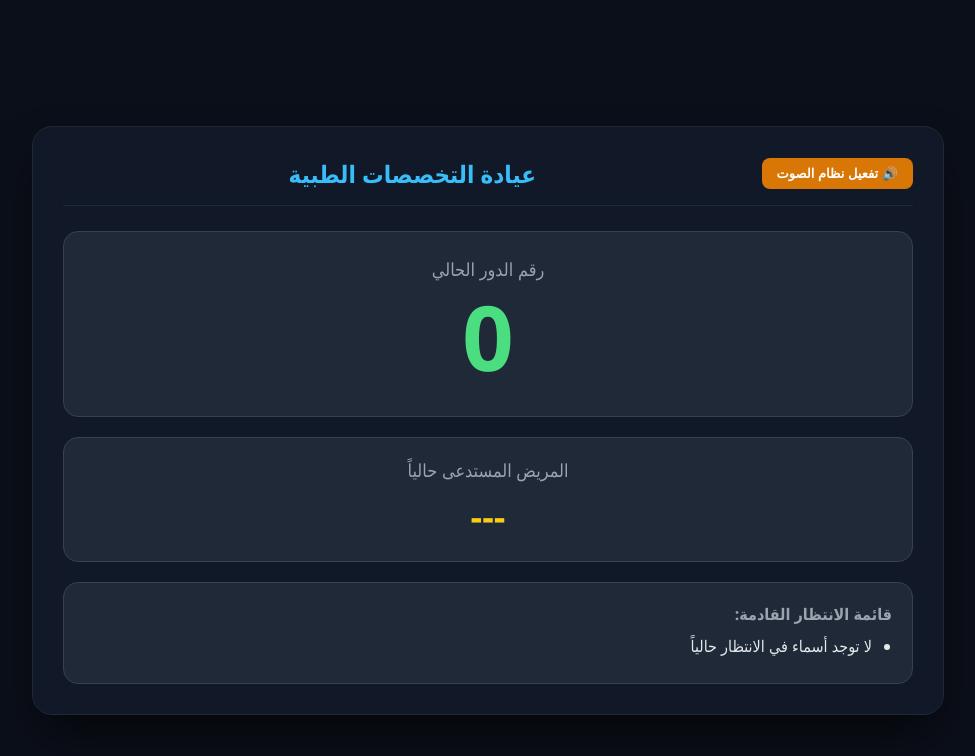
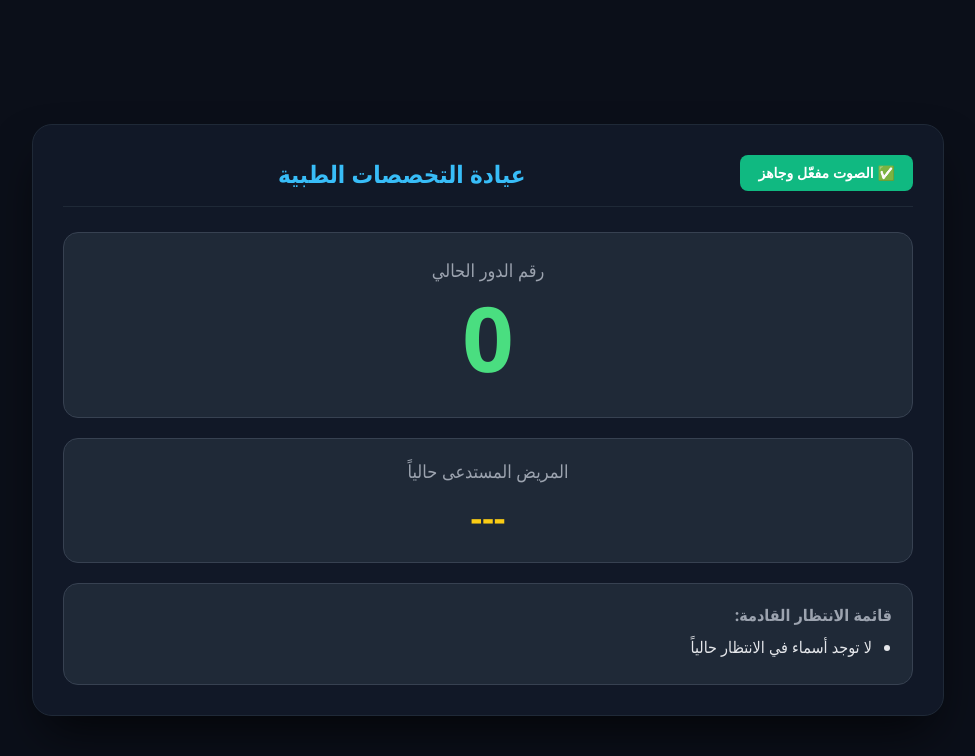
Before and after one commit to hassanbin660-svg/clinic_queue, a website: page index.html in a window 1280 px wide. Both pictures are taken after a click on the button "🔊 تفعيل نظام الصوت". Shown: the whole page, without its empty margins (152-1127 px from the left). Drawn offline with nearby package versions, Linux system fonts and the light colour scheme; no server answers.

Commit message:
Enhance audio features and update button behavior
Added audio functionality and improved button interaction.

```diff
--- a/index.html
+++ b/index.html
@@ -4,6 +4,7 @@
     <meta charset="UTF-8">
     <meta name="viewport" content="width=device-width, initial-scale=1.0">
     <title>شاشة الانتظار - عيادة التخصصات الطبية</title>
+    <!-- مكتبة Socket.io -->
     <script src="/socket.io/socket.io.js"></script>
     <style>
         body {
@@ -45,11 +46,15 @@
             background-color: #d97706;
             color: white;
             border: none;
-            padding: 8px 15px;
+            padding: 10px 18px;
             border-radius: 8px;
-            font-size: 13px;
+            font-size: 14px;
             cursor: pointer;
             font-weight: bold;
+            transition: background-color 0.3s;
+        }
+        .audio-btn:hover {
+            background-color: #b45309;
         }
         .current-box {
             background-color: #1f2937;
@@ -111,7 +116,7 @@
 
     <div class="main-container">
         <div class="header-section">
-            <button class="audio-btn" onclick="alert('تم تفعيل نظام الصوت بنجاح')">🔊 تفعيل نظام الصوت</button>
+            <button class="audio-btn" id="enableAudioBtn" onclick="enableAudio()">🔊 تفعيل نظام الصوت</button>
             <div class="clinic-title" id="clinicTitleDisplay">عيادة التخصصات الطبية</div>
         </div>
 
@@ -135,11 +140,37 @@
 
     <script>
         const socket = io();
+        let audioEnabled = false;
 
+        // تفعيل الصوت بلمسة مستخدم (لتجاوز حظر المتصفحات للتشغيل التلقائي)
+        function enableAudio() {
+            audioEnabled = true;
+            const btn = document.getElementById('enableAudioBtn');
+            btn.style.backgroundColor = '#10b981';
+            btn.innerText = '✅ الصوت مفعّل وجاهز';
+
+            // تجربة نطق وهمية لفتح قناة الصوت في المتصفح
+            speakText("تم تفعيل نظام الصوت بنجاح");
+        }
+
+        // دالة نطق الأرقام والأسماء صوتياً باللغة العربية
+        function speakText(text) {
+            if ('speechSynthesis' in window) {
+                window.speechSynthesis.cancel(); // إيقاف أي نطق سابق
+                const utterance = new SpeechSynthesisUtterance(text);
+                utterance.lang = 'ar-SA';
+                utterance.rate = 0.85; // سرعة هادئة وواضحة
+                utterance.pitch = 1.0;
+                window.speechSynthesis.speak(utterance);
+            }
+        }
+
+        // استقبال التحديثات الحية من السيرفر عبر Socket.io
         socket.on('update-queue', function(data) {
             document.getElementById('currentNumber').innerText = data.number || 0;
             document.getElementById('currentPatient').innerText = data.patientName || '---';
-            if(data.clinicName) {
+
+            if (data.clinicName) {
                 document.getElementById('clinicTitleDisplay').innerText = data.clinicName;
             }
 
@@ -157,6 +188,12 @@
                 li.innerText = 'لا توجد أسماء في الانتظار حالياً';
                 listContainer.appendChild(li);
             }
+
+            // تشغيل الصوت تلقائياً إذا تم تفعيله ودخل دور جديد
+            if (audioEnabled && data.number && data.patientName && data.patientName !== '---') {
+                const announcementText = `الدور رقم ${data.number}، المريض ${data.patientName}`;
+                speakText(announcementText);
+            }
         });
     </script>
 </body>
```
